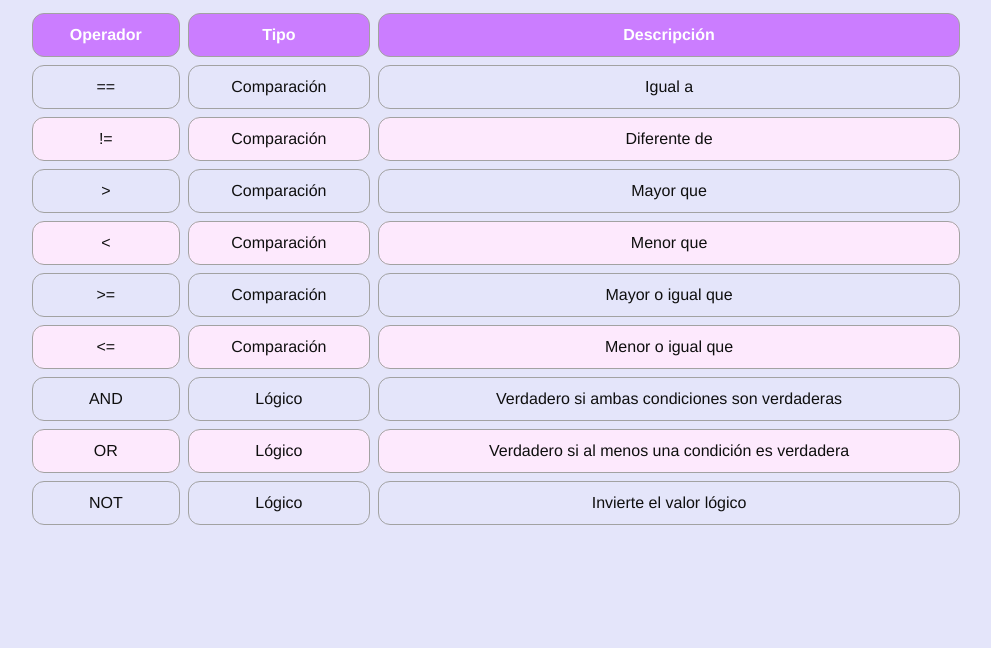
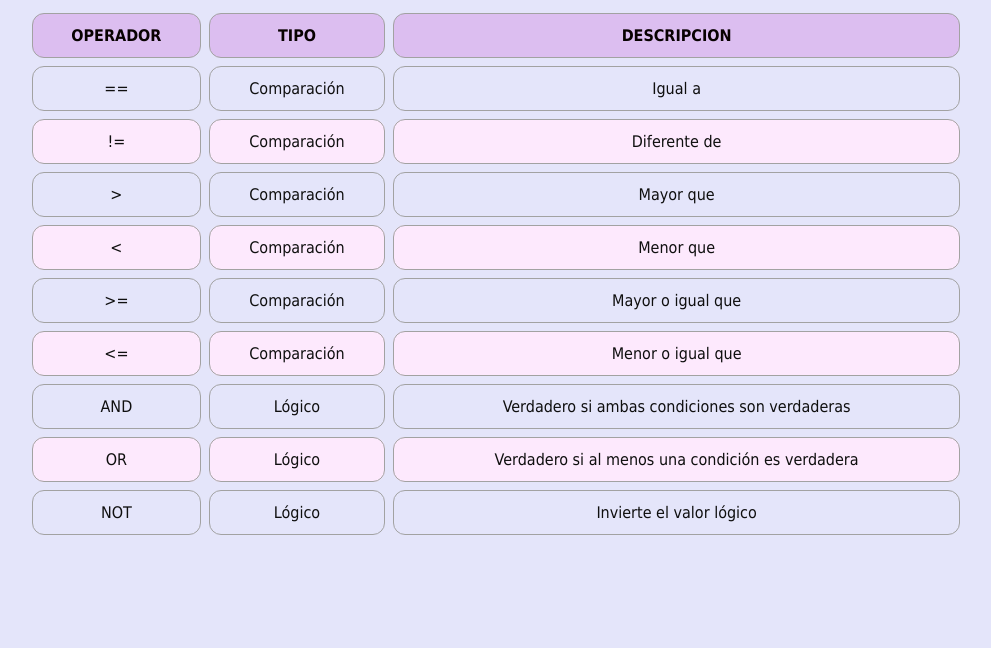
Before and after one commit to lauramaru00/PRUEBA_INTRODUCCION2, a plain HTML site: page index.html in a window 1280 px wide. Shown: the part 152-800 px from the top of the page, without its empty margins (144-1135 px from the left). Drawn offline with Linux system fonts and the light colour scheme.

Commit message:
CAMBIO DE COLOR EN EL ENCABEZADO, CAMBIO DE FUENTE Y TITULO DE ENCABEZADOS DE MINUSCULAS A MAYUSCULAS

```diff
--- a/index.html
+++ b/index.html
@@ -12,9 +12,9 @@
     <table>
         <thead>
             <tr>
-                <th>Operador</th>
-                <th>Tipo</th>
-                <th>Descripción</th>
+                <th>OPERADOR</th>
+                <th>TIPO</th>
+                <th>DESCRIPCION</th>
             </tr>
         </thead>
         <tbody>
--- a/styles.css
+++ b/styles.css
@@ -1,5 +1,5 @@
 body {
-    font-family:  Helvetica;
+    font-family:  Tahoma, Verdana, sans-serif;
     background-color: #e4e5fa;
     margin: 0;
     padding: 50px;
@@ -31,8 +31,8 @@ th, td {
 }
 /*encabezado tabla*/
 th {
-    background-color: #cb7dff;
-    color: #ffffff;
+    background-color: #dcbef0;
+    color: #080101;
 }
 /*color casillas*/
 tr:nth-child(even) {
@@ -41,4 +41,4 @@ tr:nth-child(even) {
 /*color sombreado del mouse*/
 tr:hover {
     background-color: #b8afb2;
-}
+    }
```
